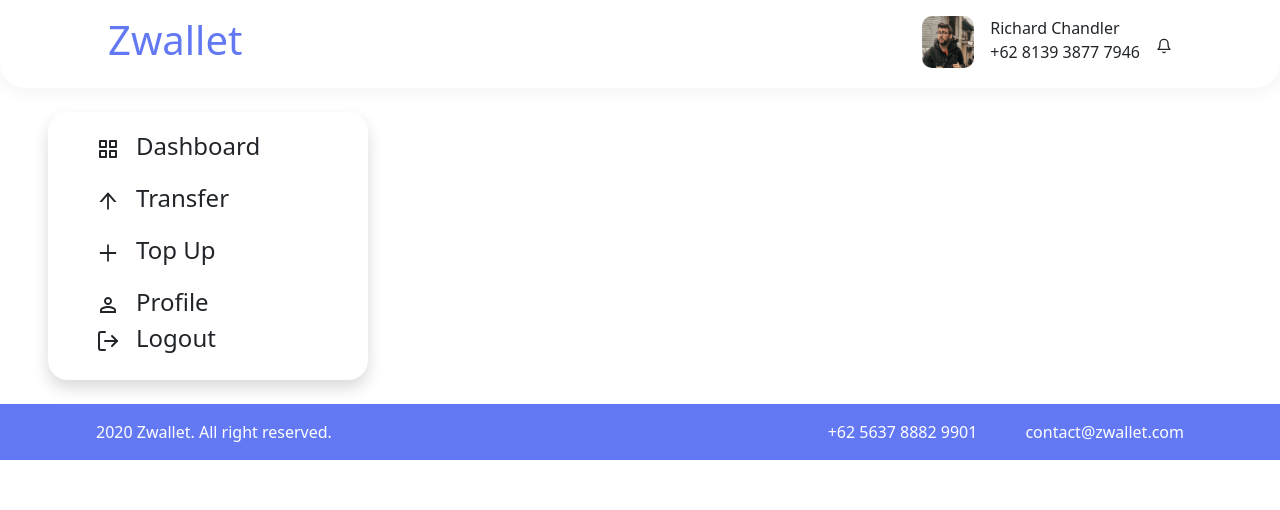
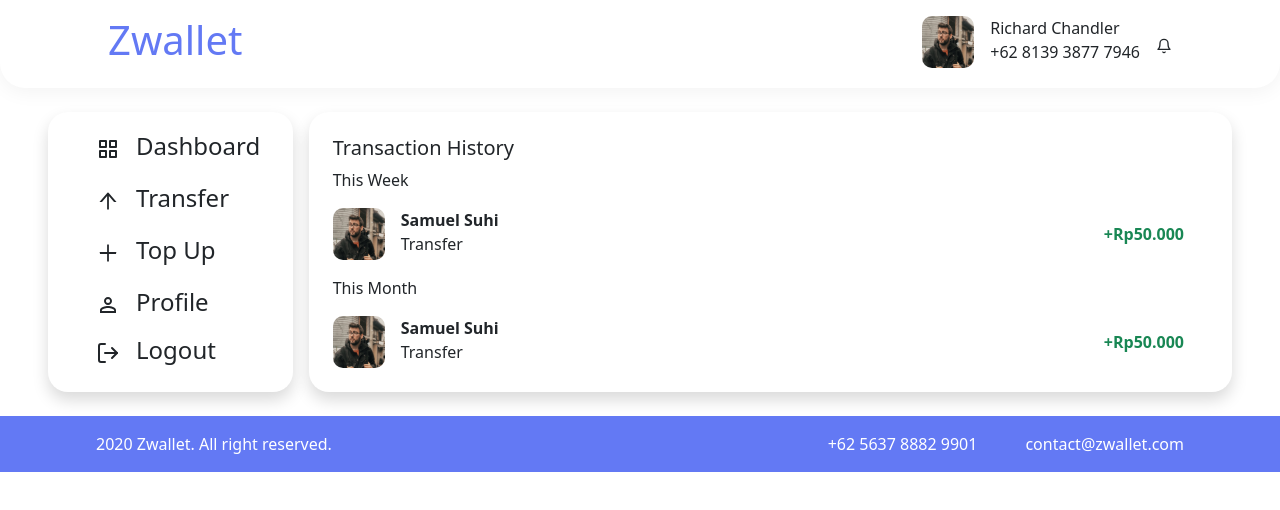
Before and after one commit to tyassusanto/zwallet-react, a React (Create React App) app: page /history in a window 1280 px wide. Shown: the top 510 px of the page. Built offline with nearby package versions, Linux system fonts and the light colour scheme.

Commit message:
update history page

```diff
--- a/src/Pages/History.js
+++ b/src/Pages/History.js
@@ -1,6 +1,7 @@
 import React from 'react'
 import Footer from '../components/Footer/Footer'
 import Header from '../components/Header/Header'
+import HistoryContent from '../components/HistoryContent/HistoryContent'
 import Sidebar from '../components/Sidebar/Sidebar'
 
 const History = () => {
@@ -10,7 +11,7 @@ const History = () => {
             <Header/>
             <section className='d-flex my-4'>
                 <Sidebar/>
-
+                <HistoryContent/>
             </section>
             <Footer/>
         </div>
--- /dev/null
+++ b/src/components/HistoryContent/HistoryContent.js
@@ -0,0 +1,36 @@
+import React from 'react'
+import userPhoto from '../../img/robert.svg'
+
+const HistoryContent = () => {
+    return (
+        <div className='bg-white d-flex borad shadow flex-column container p-4 w-100 ms-3 me-5'>
+            <div className="title-history">
+                <h5>Transaction History</h5>
+            </div>
+            <p>This Week</p>
+            <div className="history-card d-flex me-4">
+                <div className="img me-3"><img src={userPhoto} alt="" /></div>
+                <div className="amount-transfer d-flex w-100 justify-content-between">
+                    <div className="trans-to">
+                        <div className="name fw-bold">Samuel Suhi</div>
+                        <div className="needs">Transfer</div>
+                    </div>
+                    <div className="amount-trans text-success fw-bold align-self-center">+Rp50.000</div>
+                </div>
+            </div>
+            <p className='mt-3'>This Month</p>
+            <div className="history-card d-flex me-4">
+                <div className="img me-3"><img src={userPhoto} alt="" /></div>
+                <div className="amount-transfer d-flex w-100 justify-content-between">
+                    <div className="trans-to">
+                        <div className="name fw-bold">Samuel Suhi</div>
+                        <div className="needs">Transfer</div>
+                    </div>
+                    <div className="amount-trans text-success fw-bold align-self-center">+Rp50.000</div>
+                </div>
+            </div>
+        </div>
+    )
+}
+
+export default HistoryContent
--- a/src/components/HomeContent/HomeContent.js
+++ b/src/components/HomeContent/HomeContent.js
@@ -7,7 +7,7 @@ import Button from '../base/Button/Button'
 
 const HomeContent = () => {
     return (
-        <div className='d-flex flex-column container w-100 ms-3 me-5  '>
+        <div className='d-flex flex-column container w-100 ms-3 me-5'>
             <div className="balance-info w-100 shadow mybgblue borad d-flex justify-content-between">
                 <div className="left-info text-white m-4">
                     <div className="title">Balance</div>
```
